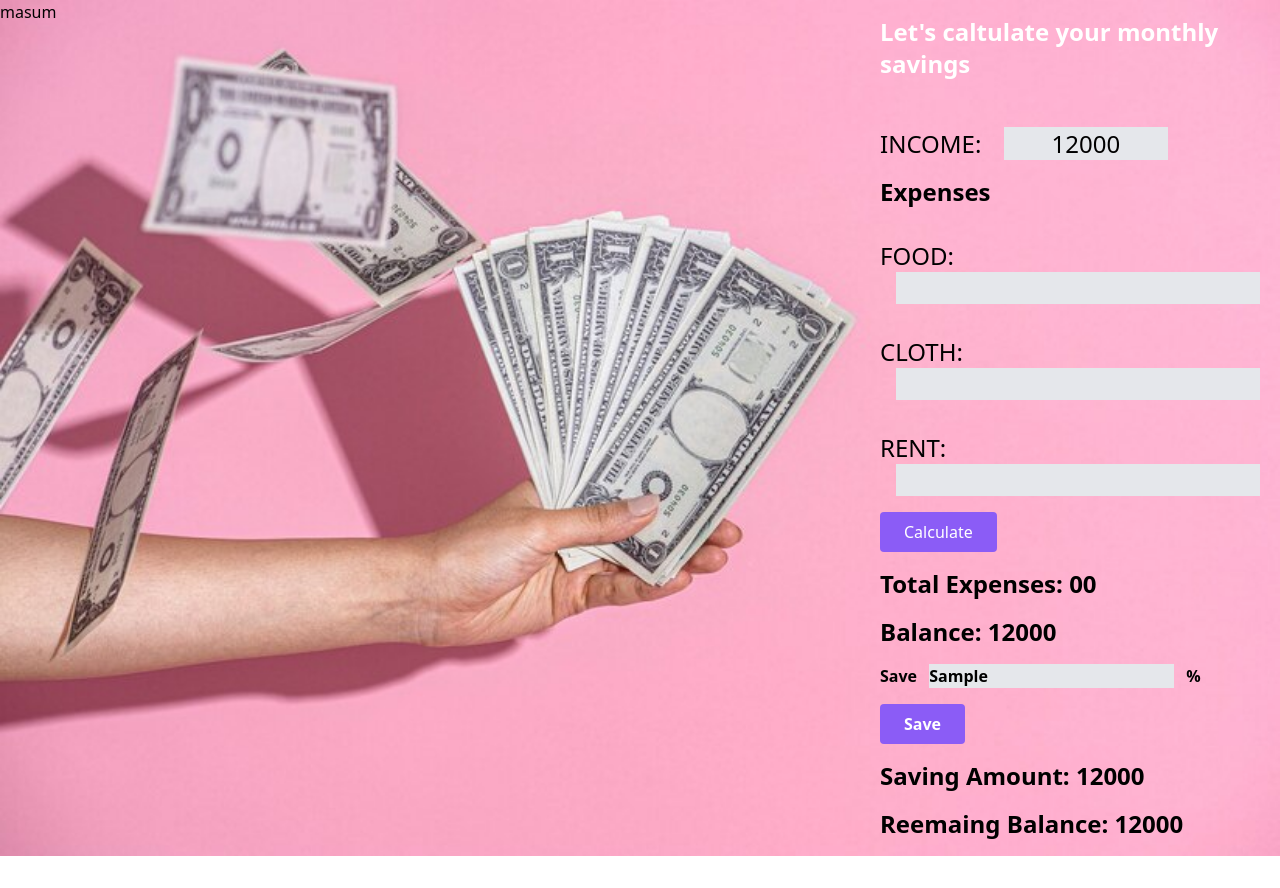
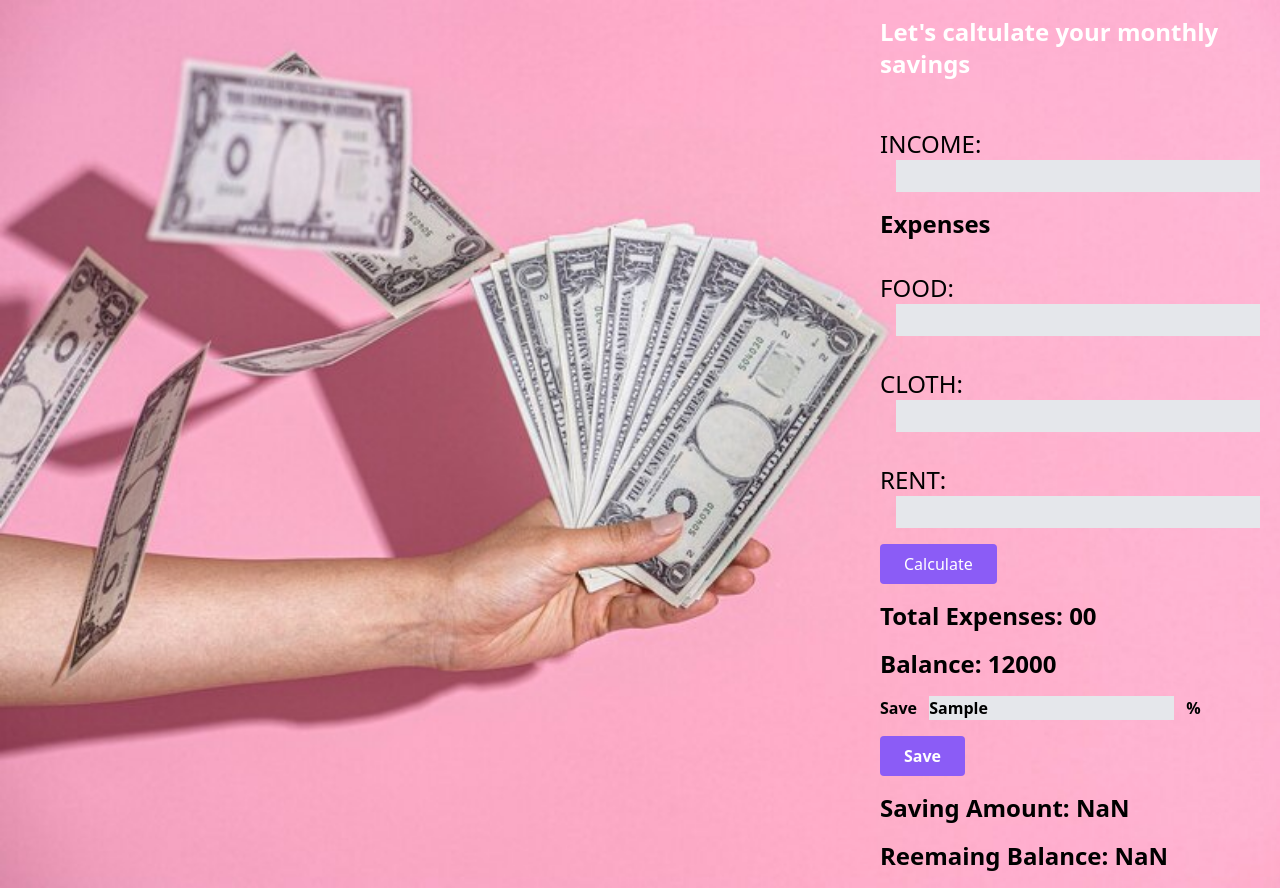
Before and after one commit to khanmasum007/moneyMonster, a plain HTML site: page index.html in a window 1280 px wide. Both pictures are taken after typing "Sample" into the empty fields and a click on the button "Save". Before the commit the page ends 856 px from the top, so only its background shows below. Drawn offline with nearby package versions, Linux system fonts and the light colour scheme.

Commit message:
main calculation done

```diff
--- a/index.html
+++ b/index.html
@@ -14,30 +14,32 @@
 </head>
 <body>
     <section class="main-section  grid grid-cols-3 gap-4">
-        <div class="col-span-2"><h1>masum</h1></div>
+        <div class="col-span-2"><h1></h1></div>
         <div class="text-left px-4">
             <h1 class="text-2xl text-white font-bold my-4">Let's caltulate your monthly savings</h1>
-            <h1 class="text-2xl mt-12">INCOME: <span class="bg-gray-200 px-12  mx-4 ">12000</span></h1>
+            <h1 class="text-2xl mt-12">INCOME: <span><input id="income" class="bg-gray-200 px-2  mx-4" type="text" type="text"></span></h1>
             <h1 class="text-2xl font-bold mt-4">
                 Expenses
             </h1>
-            <h1 class="text-2xl mt-8">FOOD: <span ><input
+            <h1 class="text-2xl mt-8">FOOD: <span ><input id="food-cost"
                class="bg-gray-200 px-2  mx-4" type="text"><span></h1>
             </h1>
-            <h1 class="text-2xl mt-8">CLOTH: <span ><input
+            <h1 class="text-2xl mt-8">CLOTH: <span ><input id="cloth-cost"
                class="bg-gray-200 px-2  mx-4" type="text"><span></h1>
             </h1>
-            <h1 class="text-2xl mt-8">RENT: <span ><input
+            <h1 class="text-2xl mt-8">RENT: <span ><input id="rent-cost"
                class="bg-gray-200 px-2  mx-4" type="text"><span></h1>
 
-                <button class="px-6  py-2 my-4 bg-violet-500 hover:bg-violet-400 text-white rounded">Calculate</button>
-                <h1 class="text-2xl font-semibold">Total Expenses: <span>00</span>  </h1>
-                <h1 class="text-2xl font-semibold my-4">Balance: <span>12000</span></h1>
-                <h1 class="text-1xl font-semibold">Save <span><input
-                    class="bg-gray-200  mx-2" type="text"></span> % <button class="px-6  py-2 my-4 bg-violet-500 hover:bg-violet-400 text-white rounded">Save</button></h1>
-                    <h1 class="text-2xl font-semibold">Saving Amount: <span>12000</span></h1>
-                    <h1 class="text-2xl font-semibold my-4">Reemaing Balance: <span>12000</span></h1>
+                <button id="calculate-btn" class="px-6  py-2 my-4 bg-violet-500 hover:bg-violet-400 text-white rounded">Calculate</button>
+                <h1 class="text-2xl font-semibold">Total Expenses: <span id="total-expenses">00</span>  </h1>
+                <h1 class="text-2xl font-semibold my-4">Balance: <span id="balance">12000</span></h1>
+                <h1 class="text-1xl font-semibold">Save <span><input id="saving-parcent"
+                    class="bg-gray-200  mx-2" type="text"></span> % <button id="saving-btn" class="px-6  py-2 my-4 bg-violet-500 hover:bg-violet-400 text-white rounded">Save</button></h1>
+                    <h1 class="text-2xl font-semibold">Saving Amount: <span id="saving-total">00</span></h1>
+                    <h1 class="text-2xl font-semibold my-4">Reemaing Balance: <span id="remaing-balance">00</span></h1>
         </div>
+
     </section>
+    <script src="js/calculate.js"></script>
 </body>
 </html>
--- /dev/null
+++ b/js/calculate.js
@@ -0,0 +1,46 @@
+//  console.log("js file aded")
+
+function getValueById(valueId){
+   const  valueInput = parseFloat(document.getElementById(valueId).value);
+   return valueInput;
+};
+function getInnerTextById(textId){
+   const  textInput = parseFloat(document.getElementById(textId).innerText);
+   return textInput ;
+};
+
+
+
+document.getElementById('calculate-btn').addEventListener('click', function(){
+
+
+    const foodCost= getValueById('food-cost');
+const rentCost =  getValueById ('rent-cost');
+const clothCost = getValueById ('cloth-cost')
+const income= getValueById('income');
+const newTotalExpenses= foodCost + rentCost + clothCost;
+    const balance= income-newTotalExpenses;
+
+   document.getElementById('total-expenses').innerText= newTotalExpenses;
+    document.getElementById('balance').innerText= balance;
+
+})
+
+document.getElementById('saving-btn').addEventListener('click', function(){
+
+
+    const foodCost= getValueById('food-cost');
+const rentCost =  getValueById ('rent-cost');
+const clothCost = getValueById ('cloth-cost')
+const income= getValueById('income');
+const newTotalExpenses= foodCost + rentCost + clothCost;
+    const balance= income-newTotalExpenses;
+
+
+    const savingParcent= getValueById('saving-parcent');
+    const savingTotal= (balance*savingParcent)/100;
+    document.getElementById('saving-total').innerText= savingTotal;
+
+    const remaingBalance=  balance-savingTotal;
+    document.getElementById('remaing-balance').innerText= remaingBalance;
+})
```
